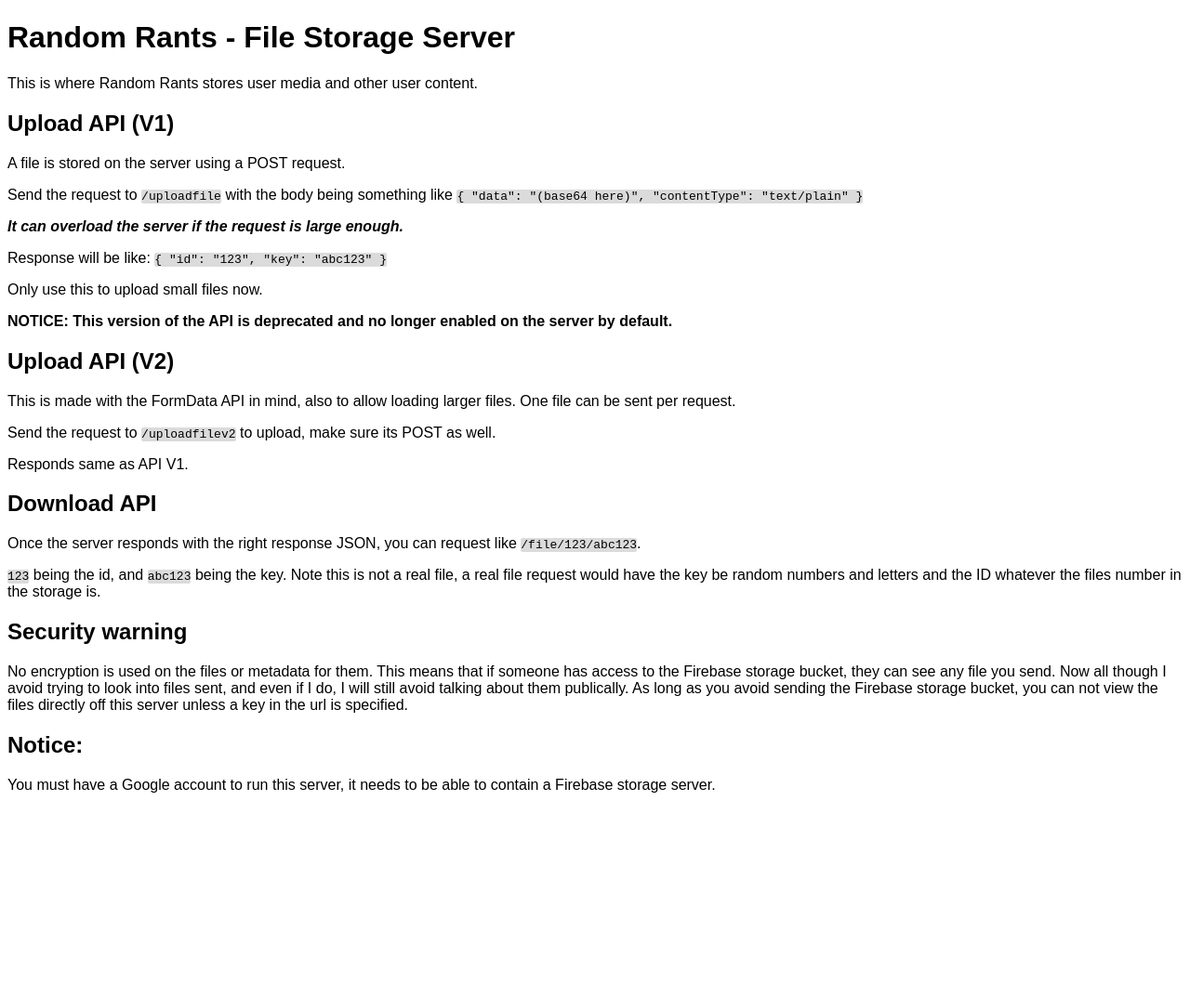
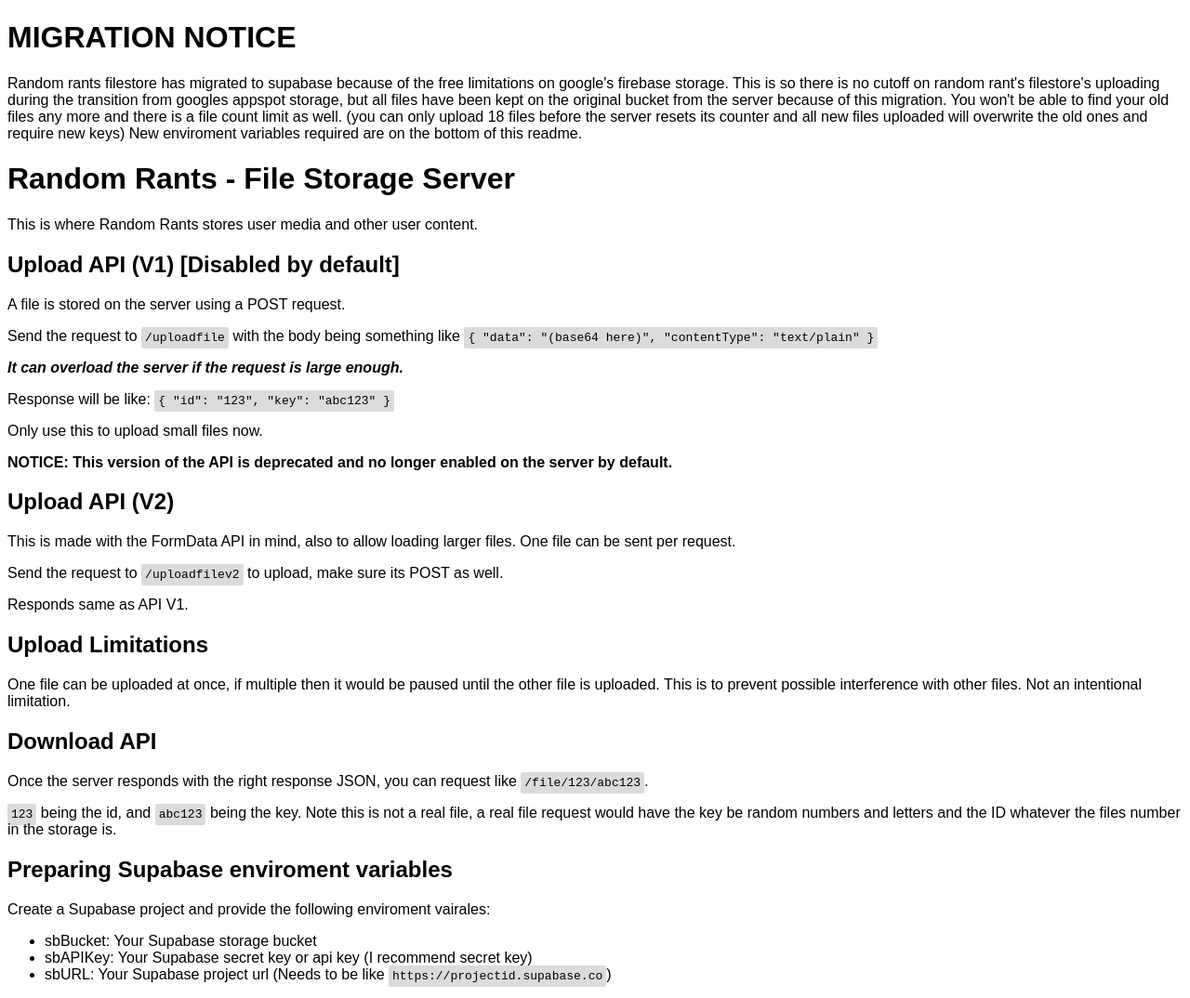
Before and after one commit to Random-Rants-Chat/randomrants-filestore-api, a website: page static/index.html in a window 1280 px wide. Shown: the part 319-1393 px from the top of the page at 93% size. Before the commit the page ends 1189 px from the top, so only its background shows below. Drawn offline with Linux system fonts and the light colour scheme.

Commit message:
I forgot to update the readme html

```diff
--- a/static/index.html
+++ b/static/index.html
@@ -9,6 +9,8 @@
       code {
         background: #dbdbdb;
         border-radius: 2px;
+        padding: 4px 4px;
+        font-family: monospace;
       }
     </style>
 
@@ -18,11 +20,26 @@
         alt="Random Rants Logo"
       />
     </p>
-    <h1 id="random-rants-file-storage-server">
+    <h1 id="migration-notice">MIGRATION NOTICE</h1>
+    <p>
+      Random rants filestore has migrated to supabase because of the free
+      limitations on google&#39;s firebase storage. This is so there is no
+      cutoff on random rant&#39;s filestore&#39;s uploading during the
+      transition from googles appspot storage, but all files have been kept on
+      the original bucket from the server because of this migration. You
+      won&#39;t be able to find your old files any more and there is a file
+      count limit as well. (you can only upload 18 files before the server
+      resets its counter and all new files uploaded will overwrite the old ones
+      and require new keys) New enviroment variables required are on the bottom
+      of this readme.
+    </p>
+    <h1 id="random-rants---file-storage-server">
       Random Rants - File Storage Server
     </h1>
     <p>This is where Random Rants stores user media and other user content.</p>
-    <h2 id="upload-api-v1-">Upload API (V1)</h2>
+    <h2 id="upload-api-v1-disabled-by-default">
+      Upload API (V1) [Disabled by default]
+    </h2>
     <p>A file is stored on the server using a POST request.</p>
     <p>
       Send the request to <code>/uploadfile</code> with the body being something
@@ -33,10 +50,10 @@
       >
     </p>
     <p>
-      <strong
-        ><em
-          >It can overload the server if the request is large enough.</em
-        ></strong
+      <em
+        ><strong
+          >It can overload the server if the request is large enough.</strong
+        ></em
       >
     </p>
     <p>
@@ -47,8 +64,13 @@
       >
     </p>
     <p>Only use this to upload small files now.</p>
-    <b>NOTICE: This version of the API is deprecated and no longer enabled on the server by default.</b>
-    <h2 id="upload-api-v2-">Upload API (V2)</h2>
+    <p>
+      <strong
+        >NOTICE: This version of the API is deprecated and no longer enabled on
+        the server by default.</strong
+      >
+    </p>
+    <h2 id="upload-api-v2">Upload API (V2)</h2>
     <p>
       This is made with the FormData API in mind, also to allow loading larger
       files. One file can be sent per request.
@@ -58,6 +80,12 @@
       POST as well.
     </p>
     <p>Responds same as API V1.</p>
+    <h2 id="upload-limitations">Upload Limitations</h2>
+    <p>
+      One file can be uploaded at once, if multiple then it would be paused
+      until the other file is uploaded. This is to prevent possible interference
+      with other files. Not an intentional limitation.
+    </p>
     <h2 id="download-api">Download API</h2>
     <p>
       Once the server responds with the right response JSON, you can request
@@ -69,19 +97,21 @@
       numbers and letters and the ID whatever the files number in the storage
       is.
     </p>
-    <h2 id="security-warning">Security warning</h2>
+    <h2 id="preparing-supabase-enviroment-variables">
+      Preparing Supabase enviroment variables
+    </h2>
     <p>
-      No encryption is used on the files or metadata for them. This means that
-      if someone has access to the Firebase storage bucket, they can see any
-      file you send. Now all though I avoid trying to look into files sent, and
-      even if I do, I will still avoid talking about them publically. As long as
-      you avoid sending the Firebase storage bucket, you can not view the files
-      directly off this server unless a key in the url is specified.
+      Create a Supabase project and provide the following enviroment vairales:
     </p>
-    <h2 id="notice-">Notice:</h2>
-    <p>
-      You must have a Google account to run this server, it needs to be able to
-      contain a Firebase storage server.
-    </p>
+    <ul>
+      <li>sbBucket: Your Supabase storage bucket</li>
+      <li>
+        sbAPIKey: Your Supabase secret key or api key (I recommend secret key)
+      </li>
+      <li>
+        sbURL: Your Supabase project url (Needs to be like
+        <code>https://projectid.supabase.co</code>)
+      </li>
+    </ul>
   </body>
 </html>
```
